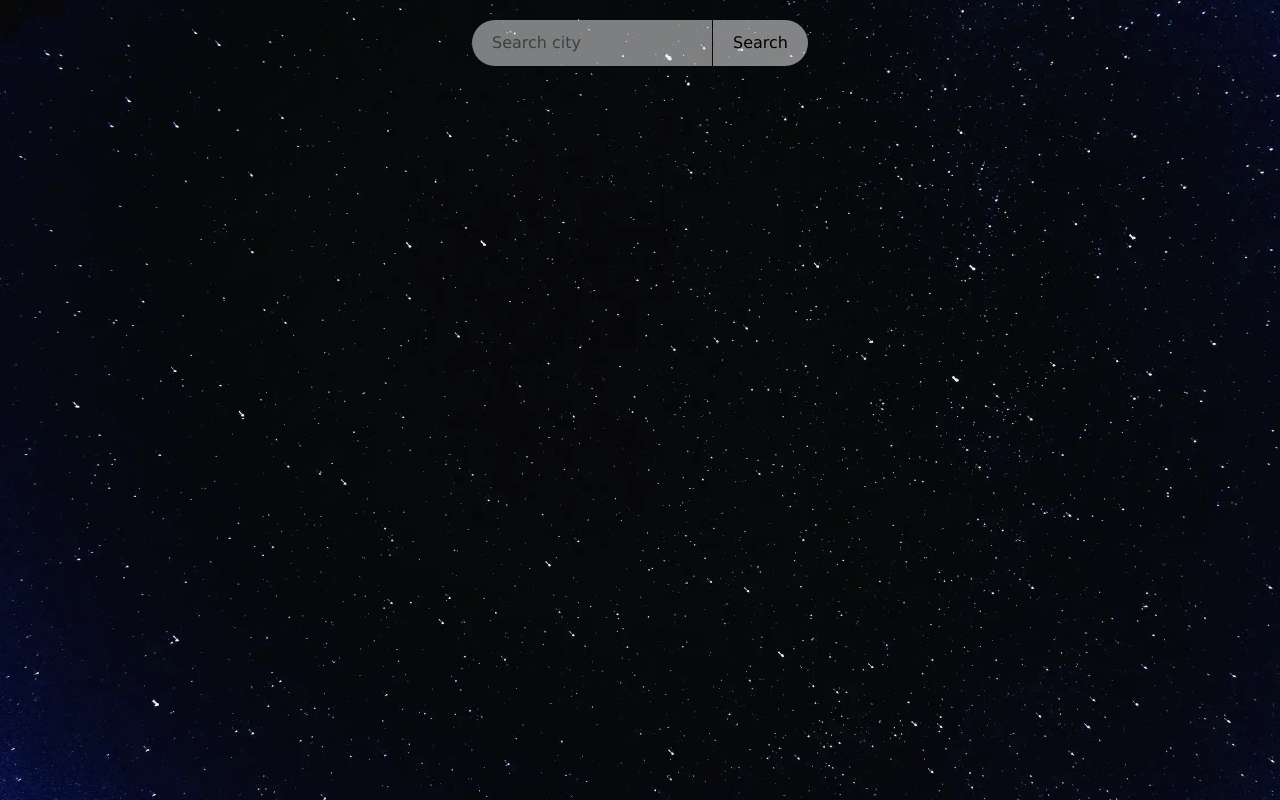
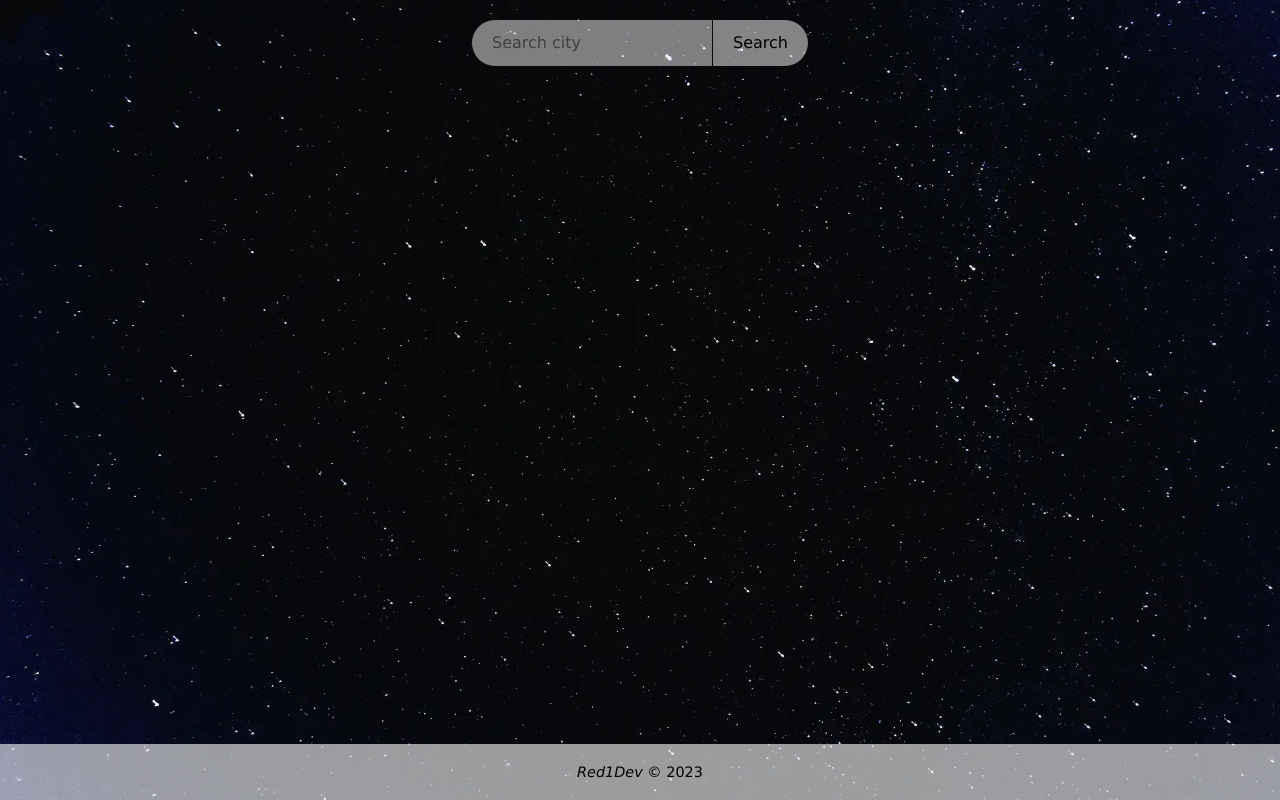
Before and after one commit to red1code/weather-app, a plain HTML site: page index.html in a window 1280 px wide. Drawn offline with Linux system fonts and the light colour scheme.

Commit message:
add footer

```diff
--- a/index.html
+++ b/index.html
@@ -33,6 +33,19 @@
 			</div>
 		</main>
 
-		<footer></footer>
+		<footer>
+			<div class="footer-text">
+				<a
+					rel="noopener"
+					class="red1dev-link"
+					target="_blank"
+					title="View the source code on Github"
+					href="https://github.com/red1code/weather-app">
+					Red1Dev
+				</a>
+				©
+				<span id="currentYear"></span>
+			</div>
+		</footer>
 	</body>
 </html>
--- a/script.js
+++ b/script.js
@@ -1,3 +1,5 @@
+document.getElementById('currentYear').textContent = new Date().getFullYear();
+
 const container = document.getElementById('container');
 const innerContainer = document.getElementById('innerContainer');
 const animation = document.getElementById('animation');
--- a/style.css
+++ b/style.css
@@ -8,6 +8,11 @@
 	padding: 0;
 	box-sizing: border-box;
 	font-family: Verdana, Geneva, Tahoma, sans-serif;
+}
+
+a {
+	text-decoration: none;
+	color: inherit;
 }
 
 body {
@@ -150,6 +155,27 @@ main {
 }
 
 /*
+** footer
+*/
+
+footer {
+	background-color: rgba(255, 255, 255, 0.6);
+	display: flex;
+	justify-content: center;
+	align-items: center;
+	font-size: 0.9rem;
+}
+
+.red1dev-link {
+	font-style: italic;
+}
+
+.red1dev-link:hover,
+.red1dev-link:focus {
+	color: darkgreen;
+}
+
+/*
 ** responsive (mobile)
 */
 
```
